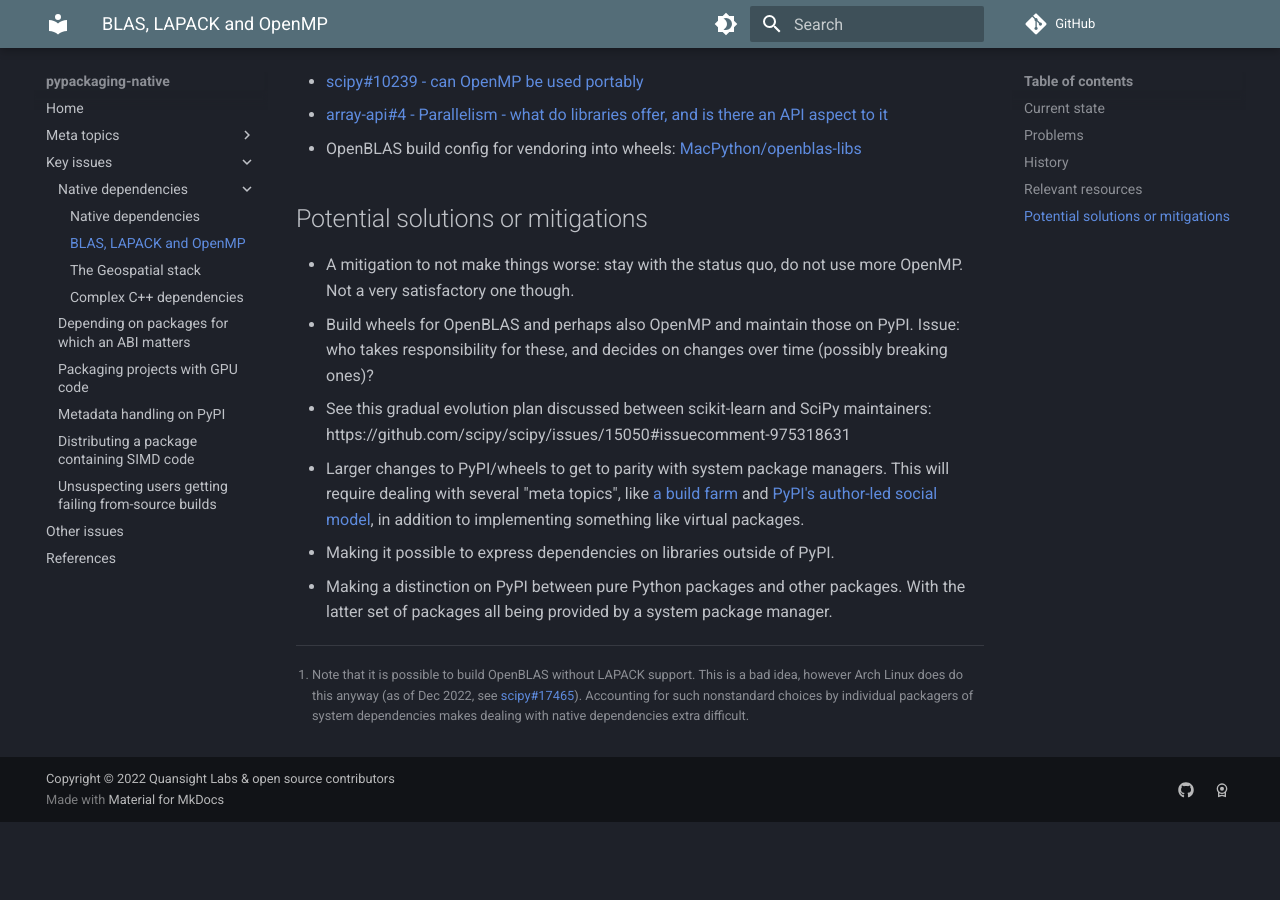
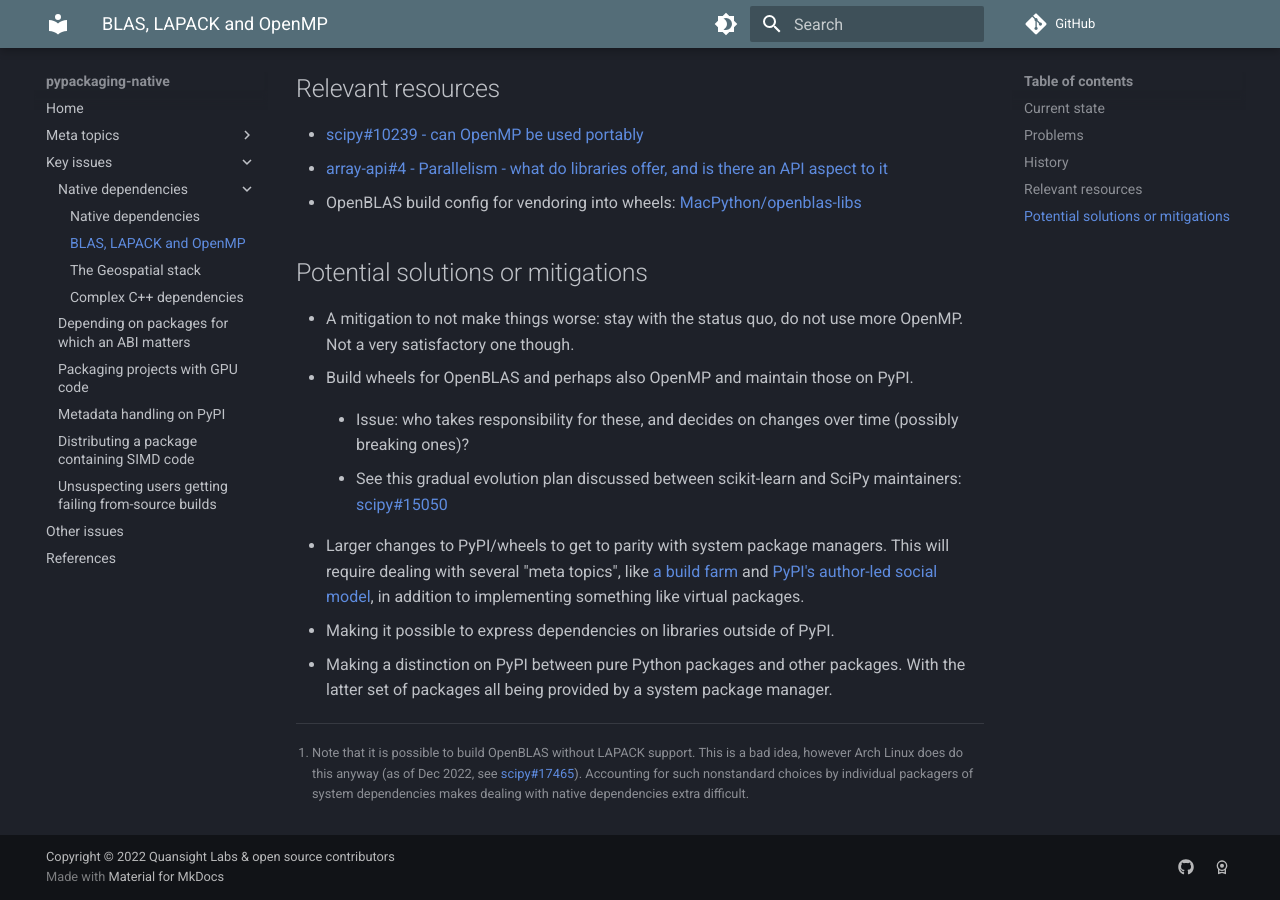
Before and after one commit to pypackaging-native/pypackaging-native, an MkDocs documentation site: the page built from docs/key-issues/native-dependencies/blas_openmp.md, in a window 1280 px wide and 900 px high, scrolled down 3759 px. Built offline with MkDocs 1.6.1 and Material for MkDocs 9.7.7, drawn with Linux system fonts in a browser that asks for light colours; comment, search, counter and statistics services are not loaded; before the commit the page ends 4581 px from its top, so only the background shows below that; part of the change alters nothing that is shown; some of the changed text lies outside the part shown.

Commit message:
Minor fixes to the BLAS/LAPACK/OpenMP page
Closes gh-2
Closes gh-3

```diff
--- a/docs/key-issues/native-dependencies/blas_openmp.md
+++ b/docs/key-issues/native-dependencies/blas_openmp.md
@@ -159,6 +159,11 @@ a second vendored OpenMP library in addition to two BLAS/LAPACK libraries.
     package pulling in an OpenMP library:
     [pytorch#18398](https://github.com/pytorch/pytorch/issues/18398).
 
+    *Note: there is an active discussion
+    ([cpython#84559](https://github.com/python/cpython/issues/84559),
+    [Discourse thread](https://discuss.python.org/t/switching-default-multiprocessing-context-to-spawn-on-posix-as-well/21868) - Dec'22)
+    to change the default `multiprocessing` context away from `'fork'`.*
+
 
 System package managers usually have a way of dealing with multiple
 implementations of an API, through building against a reference package with
@@ -225,12 +230,13 @@ TODO
 - A mitigation to not make things worse: stay with the status quo, do not use
   more OpenMP. Not a very satisfactory one though.
 - Build wheels for OpenBLAS and perhaps also OpenMP and maintain those on PyPI.
-  Issue: who takes responsibility for these, and decides on changes over time
-  (possibly breaking ones)?
 
-  - See this gradual evolution plan discussed between scikit-learn and SciPy
-    maintainers:
-    https://github.com/scipy/scipy/issues/15050#issuecomment-975318631
+    - Issue: who takes responsibility for these, and decides on changes over
+      time (possibly breaking ones)?
+
+    - See this gradual evolution plan discussed between scikit-learn and SciPy
+      maintainers:
+      [scipy#15050](https://github.com/scipy/scipy/issues/15050#issuecomment-975318631)
 
 - Larger changes to PyPI/wheels to get to parity with system package managers.
   This will require dealing with several "meta topics", like
```
